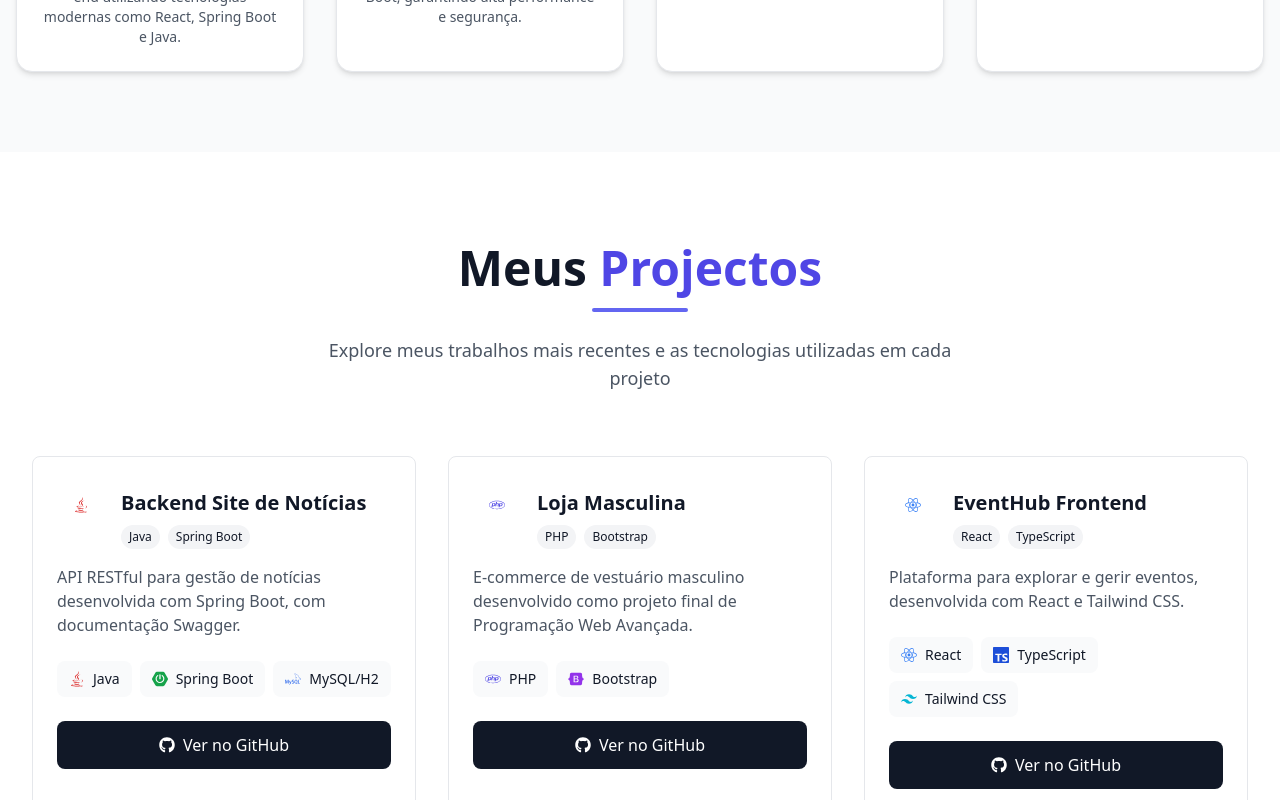
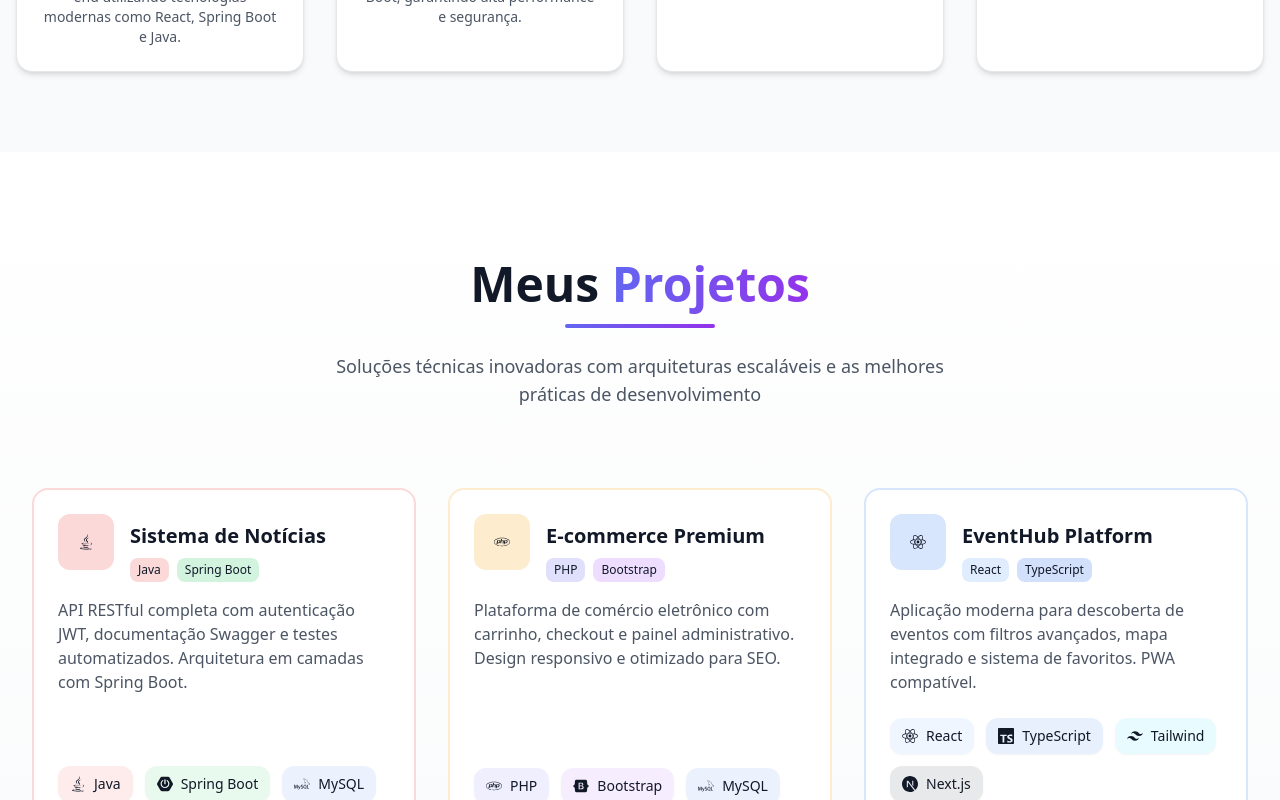
Before and after one commit to arlindolazaro/arlindolazaro.github.io, a React (Vite) app: page / in a window 1280 px wide. Shown: the part 2000-2800 px from the top of the page. Built offline with nearby package versions, Linux system fonts and the light colour scheme.

Commit message:
feat: melhorar o header.

```diff
--- a/src/components/About/About.tsx
+++ b/src/components/About/About.tsx
@@ -18,7 +18,7 @@ import {
 
 // Constantes para evitar repetição e facilitar manutenção
 const SECTION_ID = 'about';
-const SECTION_CLASSES = 'py-24 bg-white scroll-mt-28';
+const SECTION_CLASSES = 'py-24 bg-white scroll-mt-22';
 const TITLE_CLASSES = 'text-4xl md:text-5xl font-extrabold text-black text-center mb-4';
 const DIVIDER_CLASSES = 'h-1 w-24 bg-indigo-500 mx-auto mb-10 rounded-full';
 const DESCRIPTION_CLASSES = 'text-gray-700 text-lg leading-relaxed';
--- a/src/components/Header/Header.tsx
+++ b/src/components/Header/Header.tsx
@@ -47,7 +47,7 @@ const Header = () => {
 
   return (
     <header className="fixed w-full z-50 bg-gray-900/80 backdrop-blur-sm shadow-md">
-      <div className="container mx-auto px-6 py-4">
+      <div className="container mx-auto px-6 py-3">
         <div className="flex justify-between items-center">
           {/* Logo */}
           <motion.div initial={{ opacity: 0 }} animate={{ opacity: 1 }} transition={{ duration: 0.5 }}>
--- a/src/components/Projects/Projects.tsx
+++ b/src/components/Projects/Projects.tsx
@@ -1,89 +1,49 @@
-import { FaGithub, FaJava, FaReact, FaBootstrap, FaPhp } from 'react-icons/fa';
-import { SiSpringboot, SiTypescript, SiTailwindcss, SiMysql } from 'react-icons/si';
+import { FaGithub, FaJava, FaReact, FaBootstrap, FaPhp, FaExternalLinkAlt } from 'react-icons/fa';
+import { SiSpringboot, SiTypescript, SiTailwindcss, SiMysql, SiNextdotjs } from 'react-icons/si';
 import { motion } from 'framer-motion';
+import type { JSX } from 'react';
 
-const Projects = () => {
-  const projects = [
-    {
-      title: "Backend Site de Notícias",
-      description: "API RESTful para gestão de notícias desenvolvida com Spring Boot, com documentação Swagger.",
-      technologies: [
-        { name: "Java", icon: <FaJava className="text-red-600" /> },
-        { name: "Spring Boot", icon: <SiSpringboot className="text-green-600" /> },
-        { name: "MySQL/H2", icon: <SiMysql className="text-blue-600" /> },
-      ],
-      githubUrl: "https://github.com/devLazarus258/backend-site-noticias-spring.git",
-      accentColor: "border-red-500"
-    },
-    {
-      title: "Loja Masculina",
-      description: "E-commerce de vestuário masculino desenvolvido como projeto final de Programação Web Avançada.",
-      technologies: [
-        { name: "PHP", icon: <FaPhp className="text-indigo-600" /> },
-        { name: "Bootstrap", icon: <FaBootstrap className="text-purple-600" /> },
-      ],
-      githubUrl: "https://github.com/devLazarus258/LojaMasculina.git",
-      accentColor: "border-amber-500"
-    },
-    {
-      title: "EventHub Frontend",
-      description: "Plataforma para explorar e gerir eventos, desenvolvida com React e Tailwind CSS.",
-      technologies: [
-        { name: "React", icon: <FaReact className="text-blue-500" /> },
-        { name: "TypeScript", icon: <SiTypescript className="text-blue-700" /> },
-        { name: "Tailwind CSS", icon: <SiTailwindcss className="text-cyan-500" /> },
-      ],
-      githubUrl: "https://github.com/devLazarus258/EventHub-Frontend.git",
-      accentColor: "border-blue-500"
-    }
-  ];
+// Definindo tipos
+type Technology = {
+  name: string;
+  icon: JSX.Element;
+  color: string;
+};
 
-  return (
-    <section id="projects" className="py-20 px-4 sm:px-6 lg:px-8 bg-white dark:bg-gray-900">
-      <div className="max-w-7xl mx-auto">
+type Project = {
+  title: string;
+  description: string;
+  stack: Technology[];
+  githubUrl: string;
+  demoUrl?: string;
+  accentColor: string;
+  bgColor: string;
+};
+
+// Componente ProjectCard aprimorado
+const ProjectCard = ({ project, index }: { project: Project; index: number }) => (
   <motion.div
-          initial={{ opacity: 0, y: 20 }}
-          whileInView={{ opacity: 1, y: 0 }}
-          transition={{ duration: 0.5 }}
-          className="text-center mb-16"
-        >
-          <h2 className="text-4xl md:text-5xl font-bold text-gray-900 dark:text-white mb-4">
-            Meus <span className="text-indigo-600 dark:text-indigo-400">Projectos</span>
-          </h2>
-
-          <div className="h-1 w-24 bg-indigo-500 mx-auto mb-6 rounded-full" />
-          <p className="mt-4 text-lg text-gray-600 dark:text-gray-300 max-w-2xl mx-auto">
-            Explore meus trabalhos mais recentes e as tecnologias utilizadas em cada projeto
-          </p>
-        </motion.div>
-
-        <div className="grid grid-cols-1 md:grid-cols-2 lg:grid-cols-3 gap-8">
-          {projects.map((project, index) => (
-            <motion.div
-              key={index}
     initial={{ opacity: 0, y: 50 }}
     whileInView={{ opacity: 1, y: 0 }}
     transition={{ duration: 0.5, delay: index * 0.1 }}
     whileHover={{ y: -10 }}
     className="group relative"
   >
-              <div className={`absolute -inset-0.5 ${project.accentColor} rounded-lg blur opacity-75 group-hover:opacity-100 transition duration-200`}></div>
+    <div className={`absolute inset-0 ${project.bgColor} rounded-2xl opacity-0 group-hover:opacity-10 transition-opacity duration-300`} />
 
-              <div className="relative h-full bg-white dark:bg-gray-800 rounded-lg border border-gray-200 dark:border-gray-700 overflow-hidden transition-all duration-300 group-hover:border-transparent">
-                <div className="p-6">
+    <div className={`relative h-full bg-white dark:bg-gray-800 rounded-2xl border-2 ${project.accentColor} border-opacity-20 dark:border-opacity-30 overflow-hidden transition-all duration-300 group-hover:border-opacity-50`}>
+      <div className="p-6 flex flex-col h-full">
         <div className="flex items-start mb-4">
-                    <div className="flex-shrink-0 mr-4">
-                      <div className={`flex items-center justify-center w-12 h-12 rounded-full ${project.accentColor.replace('border', 'bg')}/20`}>
-                        {project.technologies[0].icon}
+          <div className={`flex items-center justify-center w-14 h-14 rounded-xl ${project.accentColor.replace('border', 'bg')} bg-opacity-20 mr-4`}>
+            {project.stack[0].icon}
           </div>
-                    </div>
-                    <div>
+          <div className="flex-1">
             <h3 className="text-xl font-bold text-gray-900 dark:text-white">
               {project.title}
             </h3>
             <div className="flex flex-wrap gap-2 mt-2">
-                        {project.technologies.slice(0, 2).map((tech, i) => (
-                          <span key={i} className="text-xs font-medium px-2 py-1 bg-gray-100 dark:bg-gray-700 rounded-full">
+              {project.stack.slice(0, 2).map((tech: Technology, i: number) => (
+                <span key={i} className={`text-xs font-medium px-2 py-1 ${tech.color} bg-opacity-20 dark:bg-opacity-30 rounded-lg`}>
                   {tech.name}
                 </span>
               ))}
@@ -91,16 +51,17 @@ const Projects = () => {
           </div>
         </div>
 
-                  <p className="text-gray-600 dark:text-gray-300 mb-6">
+        <p className="text-gray-600 dark:text-gray-300 mb-6 flex-grow">
           {project.description}
         </p>
 
-                  <div className="flex flex-wrap gap-2 mb-6">
-                    {project.technologies.map((tech, i) => (
+        <div className="flex flex-wrap gap-3 mb-6">
+          {project.stack.map((tech: Technology, i: number) => (
             <motion.div
               key={i}
-                        whileHover={{ scale: 1.1 }}
-                        className="flex items-center gap-2 px-3 py-2 bg-gray-50 dark:bg-gray-700 rounded-lg shadow-xs"
+              whileHover={{ scale: 1.05, y: -2 }}
+              whileTap={{ scale: 0.95 }}
+              className={`flex items-center gap-2 px-3 py-2 ${tech.color} bg-opacity-10 dark:bg-opacity-20 rounded-xl shadow-sm`}
             >
               {tech.icon}
               <span className="text-sm font-medium">{tech.name}</span>
@@ -108,22 +69,116 @@ const Projects = () => {
           ))}
         </div>
 
+        <div className="flex gap-3 mt-auto">
           <motion.a
             href={project.githubUrl}
             target="_blank"
             rel="noopener noreferrer"
-                    whileHover={{ scale: 1.05 }}
-                    whileTap={{ scale: 0.95 }}
-                    className="w-full flex items-center justify-center px-4 py-3 bg-gray-900 text-white rounded-lg hover:bg-gray-800 transition-colors"
+            whileHover={{ scale: 1.03 }}
+            whileTap={{ scale: 0.97 }}
+            className="flex-1 flex items-center justify-center px-4 py-3 bg-gray-900 text-white rounded-lg hover:bg-gray-800 transition-colors"
           >
             <FaGithub className="mr-2" />
-                    Ver no GitHub
+            Código
           </motion.a>
+
+          {project.demoUrl && (
+            <motion.a
+              href={project.demoUrl}
+              target="_blank"
+              rel="noopener noreferrer"
+              whileHover={{ scale: 1.03 }}
+              whileTap={{ scale: 0.97 }}
+              className="flex-1 flex items-center justify-center px-4 py-3 bg-white dark:bg-gray-700 border border-gray-300 dark:border-gray-600 text-gray-800 dark:text-white rounded-lg hover:bg-gray-50 dark:hover:bg-gray-600 transition-colors"
+            >
+              <FaExternalLinkAlt className="mr-2" />
+              Demo
+            </motion.a>
+          )}
+        </div>
       </div>
     </div>
   </motion.div>
+);
+
+const Projects = () => {
+  const projectData: Project[] = [
+    {
+      title: "Sistema de Notícias",
+      description: "API RESTful completa com autenticação JWT, documentação Swagger e testes automatizados. Arquitetura em camadas com Spring Boot.",
+      stack: [
+        { name: "Java", icon: <FaJava />, color: "bg-red-500" },
+        { name: "Spring Boot", icon: <SiSpringboot />, color: "bg-green-500" },
+        { name: "MySQL", icon: <SiMysql />, color: "bg-blue-500" },
+      ],
+      githubUrl: "https://github.com/devLazarus258/backend-site-noticias-spring.git",
+      demoUrl: "https://news-api-demo.com",
+      accentColor: "border-red-500",
+      bgColor: "bg-red-500"
+    },
+    {
+      title: "E-commerce Premium",
+      description: "Plataforma de comércio eletrônico com carrinho, checkout e painel administrativo. Design responsivo e otimizado para SEO.",
+      stack: [
+        { name: "PHP", icon: <FaPhp />, color: "bg-indigo-500" },
+        { name: "Bootstrap", icon: <FaBootstrap />, color: "bg-purple-500" },
+        { name: "MySQL", icon: <SiMysql />, color: "bg-blue-500" },
+      ],
+      githubUrl: "https://github.com/devLazarus258/LojaMasculina.git",
+      accentColor: "border-amber-500",
+      bgColor: "bg-amber-500"
+    },
+    {
+      title: "EventHub Platform",
+      description: "Aplicação moderna para descoberta de eventos com filtros avançados, mapa integrado e sistema de favoritos. PWA compatível.",
+      stack: [
+        { name: "React", icon: <FaReact />, color: "bg-blue-400" },
+        { name: "TypeScript", icon: <SiTypescript />, color: "bg-blue-600" },
+        { name: "Tailwind", icon: <SiTailwindcss />, color: "bg-cyan-400" },
+        { name: "Next.js", icon: <SiNextdotjs />, color: "bg-gray-800" },
+      ],
+      githubUrl: "https://github.com/devLazarus258/EventHub-Frontend.git",
+      demoUrl: "https://eventhub-demo.vercel.app",
+      accentColor: "border-blue-500",
+      bgColor: "bg-blue-500"
+    }
+  ];
+
+  return (
+    <section id="projects" className="py-24 px-4 sm:px-6 lg:px-8 bg-gradient-to-b from-white to-gray-50 dark:from-gray-900 dark:to-gray-950">
+      <div className="max-w-7xl mx-auto">
+        <motion.div
+          initial={{ opacity: 0, y: 20 }}
+          whileInView={{ opacity: 1, y: 0 }}
+          transition={{ duration: 0.6 }}
+          className="text-center mb-20"
+        >
+          <h2 className="text-4xl md:text-5xl font-bold text-gray-900 dark:text-white mb-4">
+            Meus <span className="text-transparent bg-clip-text bg-gradient-to-r from-indigo-500 to-purple-600">Projetos</span>
+          </h2>
+
+          <motion.div
+            initial={{ width: 0 }}
+            whileInView={{ width: '150px' }}
+            transition={{ duration: 0.8 }}
+            className="h-1 bg-gradient-to-r from-indigo-500 to-purple-600 mx-auto mb-6 rounded-full"
+          />
+
+          <p className="mt-4 text-lg text-gray-600 dark:text-gray-300 max-w-2xl mx-auto">
+            Soluções técnicas inovadoras com arquiteturas escaláveis e as melhores práticas de desenvolvimento
+          </p>
+        </motion.div>
+
+        <motion.div
+          className="grid grid-cols-1 md:grid-cols-2 lg:grid-cols-3 gap-8"
+          initial={{ opacity: 0 }}
+          whileInView={{ opacity: 1 }}
+          transition={{ staggerChildren: 0.1 }}
+        >
+          {projectData.map((project: Project, index: number) => (
+            <ProjectCard key={index} project={project} index={index} />
           ))}
-        </div>
+        </motion.div>
       </div>
     </section>
   );
```
Also changed, not shown: src/components/Contact/Contact.tsx (+33 -58 lines), vercel.json. Lines whose indentation alone changed are shown as unchanged.
